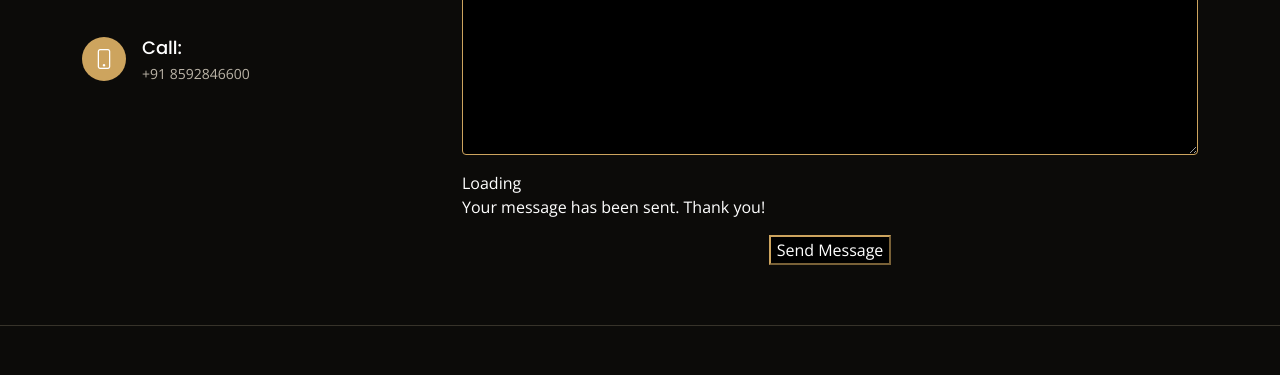
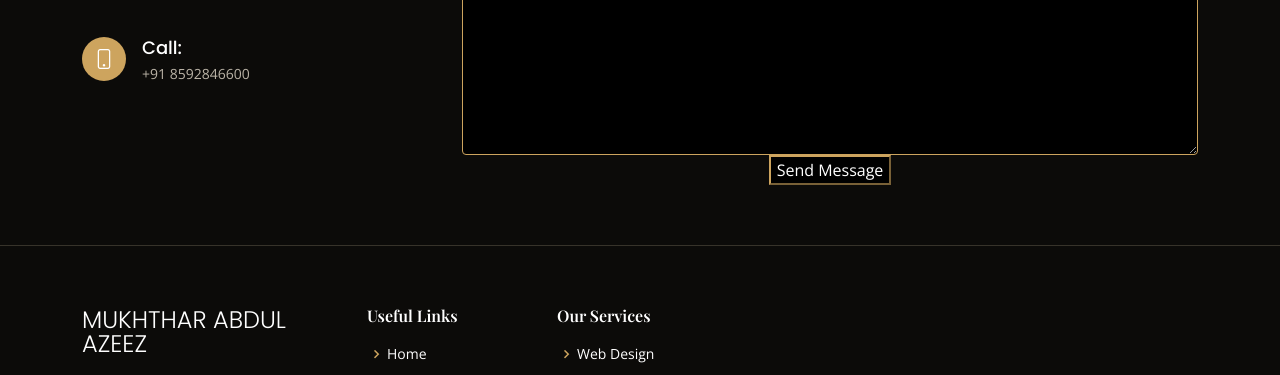
Before and after one commit to MukhtharAzeez/Personal-Website, a plain HTML site: page index.html in a window 1280 px wide. Shown: the part 4627-5002 px from the top of the page. Drawn offline with nearby package versions, Linux system fonts and the light colour scheme; a web font is replaced by a local one.

Commit message:
loading removed

```diff
--- a/index.html
+++ b/index.html
@@ -541,11 +541,11 @@
               <div class="form-group mt-3">
                 <textarea class="form-control" name="message" rows="8" placeholder="Message" required></textarea>
               </div>
-              <div class="my-3">
+              <!-- <div class="my-3">
                 <div class="loading">Loading</div>
                 <div class="error-message"></div>
                 <div class="sent-message">Your message has been sent. Thank you!</div>
-              </div>
+              </div> -->
               <div class="text-center"><button type="submit">Send Message</button></div>
             </form>
 
```
